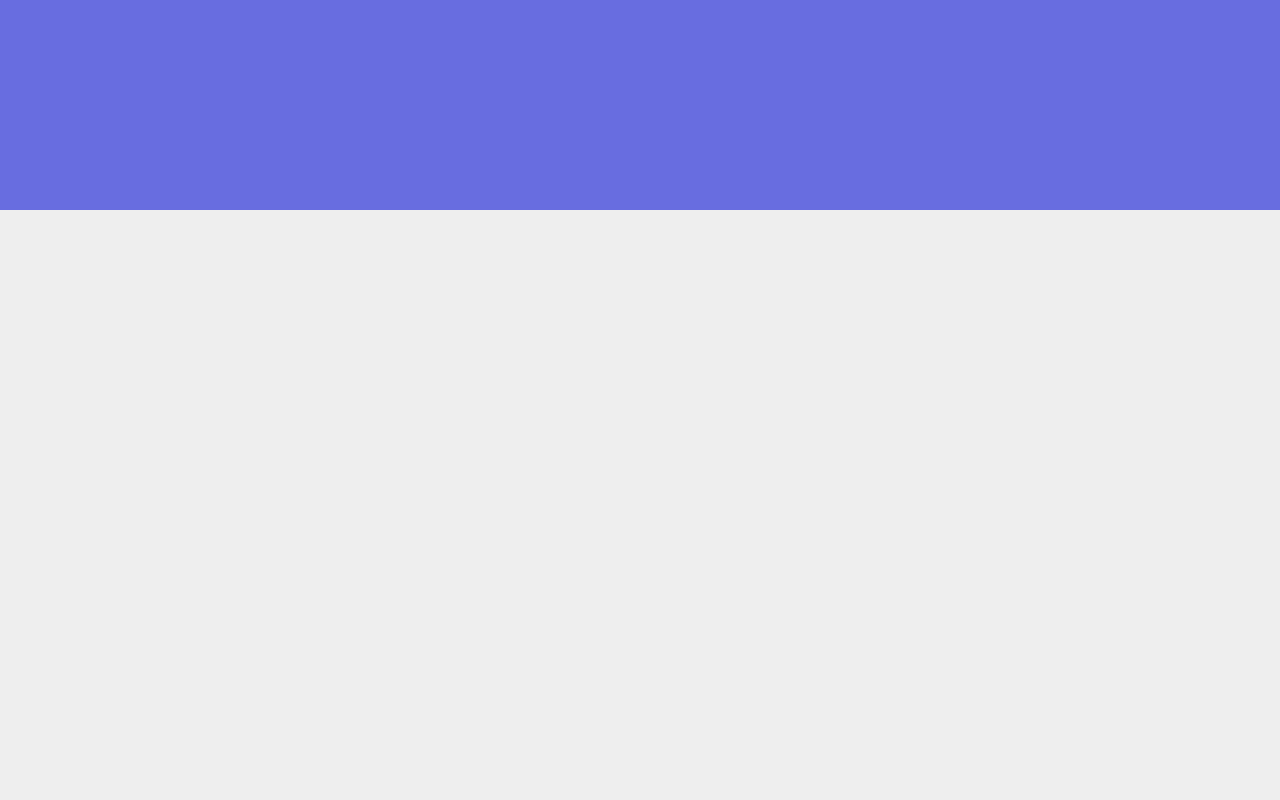
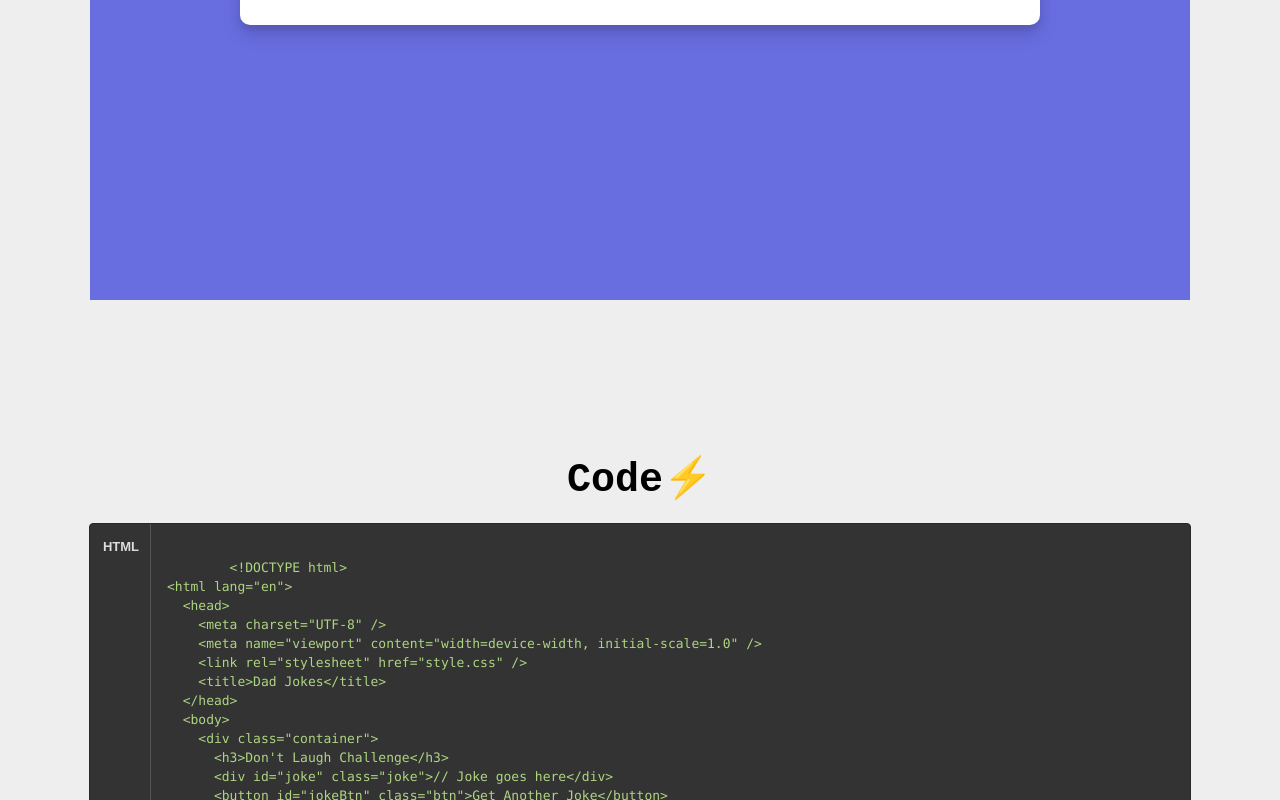
Before and after one commit to YoussefPasha/Projects.js, a React (Create React App) app: page /dad_jokes in a window 1280 px wide. Shown: the part 590-1390 px from the top of the page. Before the commit the page ends 800 px from the top, so only its background shows below. Built offline with nearby package versions, Linux system fonts and the light colour scheme; no server answers; a web font is replaced by a local one.

Commit message:
add code rendering

```diff
--- a/src/components/ExpandingCards/components/styles.ts
+++ b/src/components/ExpandingCards/components/styles.ts
@@ -11,7 +11,7 @@ export const Container = styled.div`
   flex-direction: row;
   height: 100vh;
   overflow: hidden;
-  margin: 10rem;
+  margin: 9rem;
   @media (max-width: 480px) {
     width: 100vw;
   }
--- a/src/components/dad-jokes/Component.tsx
+++ b/src/components/dad-jokes/Component.tsx
@@ -1,12 +1,13 @@
 import React, { Fragment, useState } from "react";
 import MainComponent from "./components";
 import ReactLoading from "react-loading";
+import { Code } from "../code";
 
 const Component = () => {
   const [joke, setJoke] = useState("");
 
   const fetchJoke = async () => {
-    setJoke("loading...");
+    setJoke("load");
     const config = {
       headers: {
         Accept: "application/json",
@@ -24,7 +25,7 @@ const Component = () => {
       <MainComponent>
         <MainComponent.Container>
           <MainComponent.Txt>Don't Laugh Challenge</MainComponent.Txt>
-          {joke === "loading..." ? (
+          {joke === "load" ? (
             <div
               style={{
                 display: "flex",
@@ -48,6 +49,113 @@ const Component = () => {
           </MainComponent.Btn>
         </MainComponent.Container>
       </MainComponent>
+      <Code
+        html={`
+        <!DOCTYPE html>
+<html lang="en">
+  <head>
+    <meta charset="UTF-8" />
+    <meta name="viewport" content="width=device-width, initial-scale=1.0" />
+    <link rel="stylesheet" href="style.css" />
+    <title>Dad Jokes</title>
+  </head>
+  <body>
+    <div class="container">
+      <h3>Don't Laugh Challenge</h3>
+      <div id="joke" class="joke">// Joke goes here</div>
+      <button id="jokeBtn" class="btn">Get Another Joke</button>
+    </div>
+    <script src="script.js"></script>
+  </body>
+</html>
+        `}
+        designCss={`
+            @import url('https://fonts.googleapis.com/css2?family=Roboto:wght@400;700&display=swap');
+
+* {
+  box-sizing: border-box;
+}
+
+body {
+  background-color: #686de0;
+  font-family: 'Roboto', sans-serif;
+  display: flex;
+  flex-direction: column;
+  align-items: center;
+  justify-content: center;
+  height: 100vh;
+  overflow: hidden;
+  margin: 0;
+  padding: 20px;
+}
+
+.container {
+  background-color: #fff;
+  border-radius: 10px;
+  box-shadow: 0 10px 20px rgba(0, 0, 0, 0.1), 0 6px 6px rgba(0, 0, 0, 0.1);
+  padding: 50px 20px;
+  text-align: center;
+  max-width: 100%;
+  width: 800px;
+}
+
+h3 {
+  margin: 0;
+  opacity: 0.5;
+  letter-spacing: 2px;
+}
+
+.joke {
+  font-size: 30px;
+  letter-spacing: 1px;
+  line-height: 40px;
+  margin: 50px auto;
+  max-width: 600px;
+}
+
+.btn {
+  background-color: #9f68e0;
+  color: #fff;
+  border: 0;
+  border-radius: 10px;
+  box-shadow: 0 5px 15px rgba(0, 0, 0, 0.1), 0 6px 6px rgba(0, 0, 0, 0.1);
+  padding: 14px 40px;
+  font-size: 16px;
+  cursor: pointer;
+}
+
+.btn:active {
+  transform: scale(0.98);
+}
+
+.btn:focus {
+  outline: 0;
+}
+        `}
+        js={`
+          const jokeEl = document.getElementById('joke')
+const jokeBtn = document.getElementById('jokeBtn')
+
+jokeBtn.addEventListener('click', generateJoke)
+
+generateJoke()
+
+// USING ASYNC/AWAIT
+async function generateJoke() {
+  const config = {
+    headers: {
+      Accept: 'application/json',
+    },
+  }
+
+  const res = await fetch('https://icanhazdadjoke.com', config)
+
+  const data = await res.json()
+
+  jokeEl.innerHTML = data.joke
+}
+        `}
+      />
     </Fragment>
   );
 };
--- a/src/components/dad-jokes/components/style.ts
+++ b/src/components/dad-jokes/components/style.ts
@@ -9,7 +9,7 @@ export const Component = styled.div`
   justify-content: center;
   height: 100vh;
   overflow: hidden;
-  margin: 0;
+  margin: 9rem;
   padding: 20px;
 `;
 
--- a/src/components/text-effect/components/styles.ts
+++ b/src/components/text-effect/components/styles.ts
@@ -11,8 +11,7 @@ export const Container = styled.div`
   justify-content: center;
   height: 90vh;
   overflow: hidden;
-  margin-left: 6rem;
-  margin-right: 6rem;
+  margin: 9rem;
 `;
 
 export const MainPanel = styled.div`
```
Also changed, not shown: 1 other file (tests, documents, lock files or other folders).
